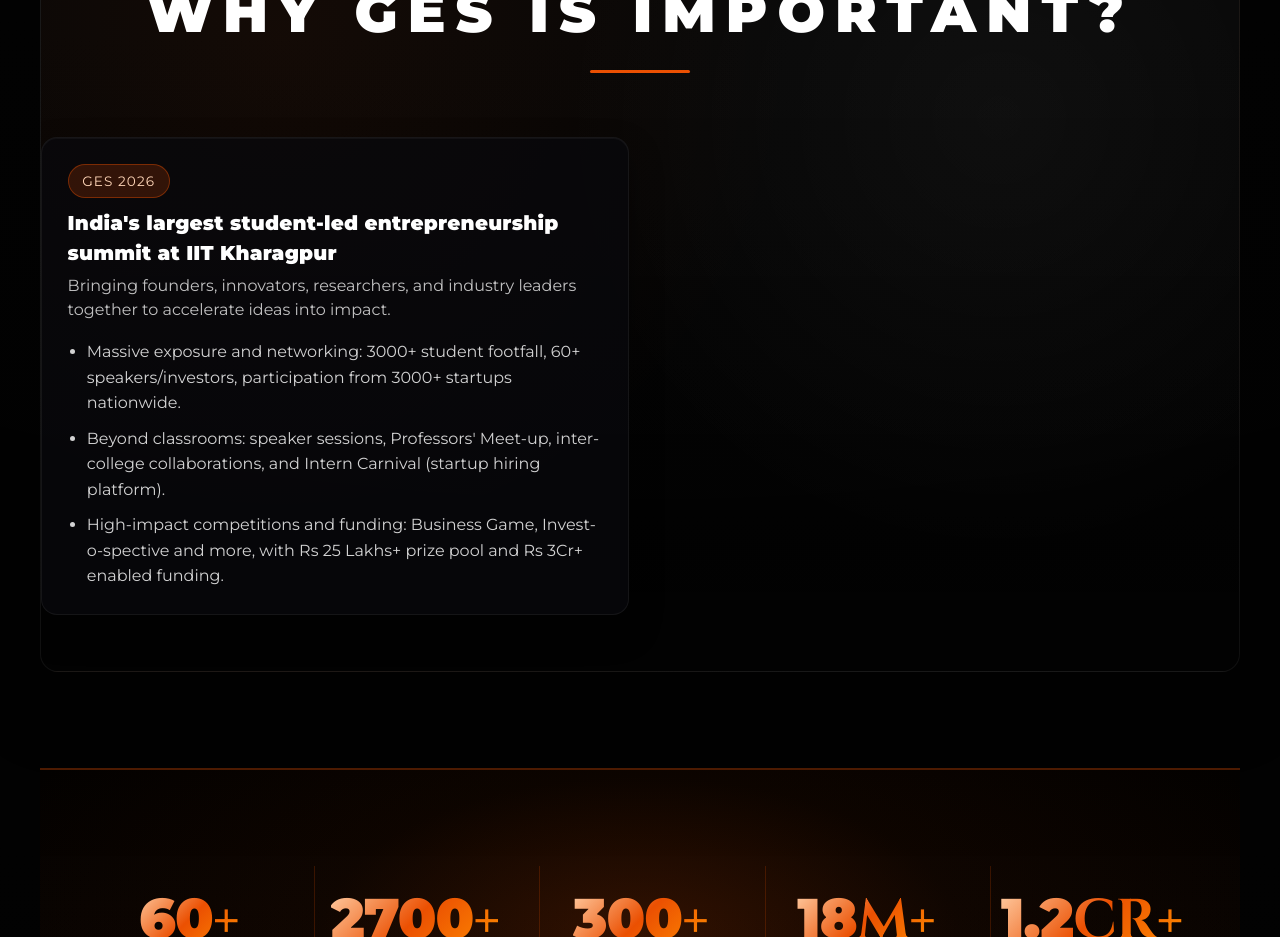
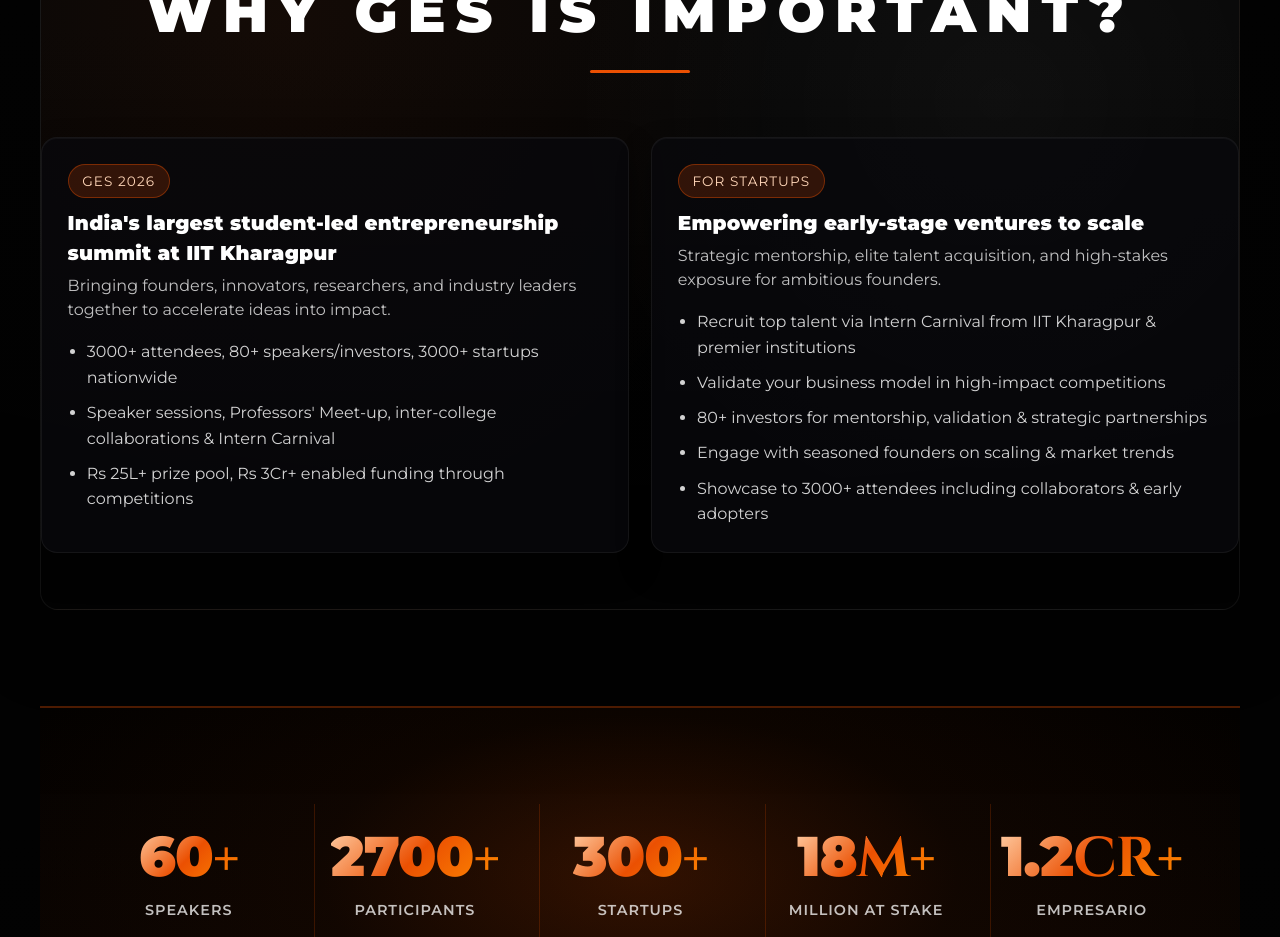
Before and after one commit to Sumit642-ai/main_website_ecell, a React (Vite) app in the folder gesecell/: page / in a window 1280 px wide. Shown: the part 3320-4257 px from the top of the page. Built offline with nearby package versions, Linux system fonts and the light colour scheme; a web font is replaced by a local one.

Commit message:
add the startup

```diff
--- a/gesecell/src/sections/WhyGESSection.jsx
+++ b/gesecell/src/sections/WhyGESSection.jsx
@@ -16,13 +16,40 @@
           </p>
           <ul className="why-ges-list">
             <li>
-              Massive exposure and networking: 3000+ student footfall, 60+ speakers/investors, participation from 3000+ startups nationwide.
+              3000+ attendees, 80+ speakers/investors, 3000+ startups nationwide
             </li>
             <li>
-              Beyond classrooms: speaker sessions, Professors' Meet-up, inter-college collaborations, and Intern Carnival (startup hiring platform).
+              Speaker sessions, Professors' Meet-up, inter-college collaborations & Intern Carnival
             </li>
             <li>
-              High-impact competitions and funding: Business Game, Invest-o-spective and more, with Rs 25 Lakhs+ prize pool and Rs 3Cr+ enabled funding.
+              Rs 25L+ prize pool, Rs 3Cr+ enabled funding through competitions
+            </li>
+          </ul>
+        </article>
+
+        <article className="why-ges-card">
+          <span className="why-ges-pill">For Startups</span>
+          <h3 className="why-ges-card-title">
+            Empowering early-stage ventures to scale
+          </h3>
+          <p className="why-ges-card-text">
+            Strategic mentorship, elite talent acquisition, and high-stakes exposure for ambitious founders.
+          </p>
+          <ul className="why-ges-list">
+            <li>
+              Recruit top talent via Intern Carnival from IIT Kharagpur & premier institutions
+            </li>
+            <li>
+              Validate your business model in high-impact competitions
+            </li>
+            <li>
+              80+ investors for mentorship, validation & strategic partnerships
+            </li>
+            <li>
+              Engage with seasoned founders on scaling & market trends
+            </li>
+            <li>
+              Showcase to 3000+ attendees including collaborators & early adopters
             </li>
           </ul>
         </article>
```
